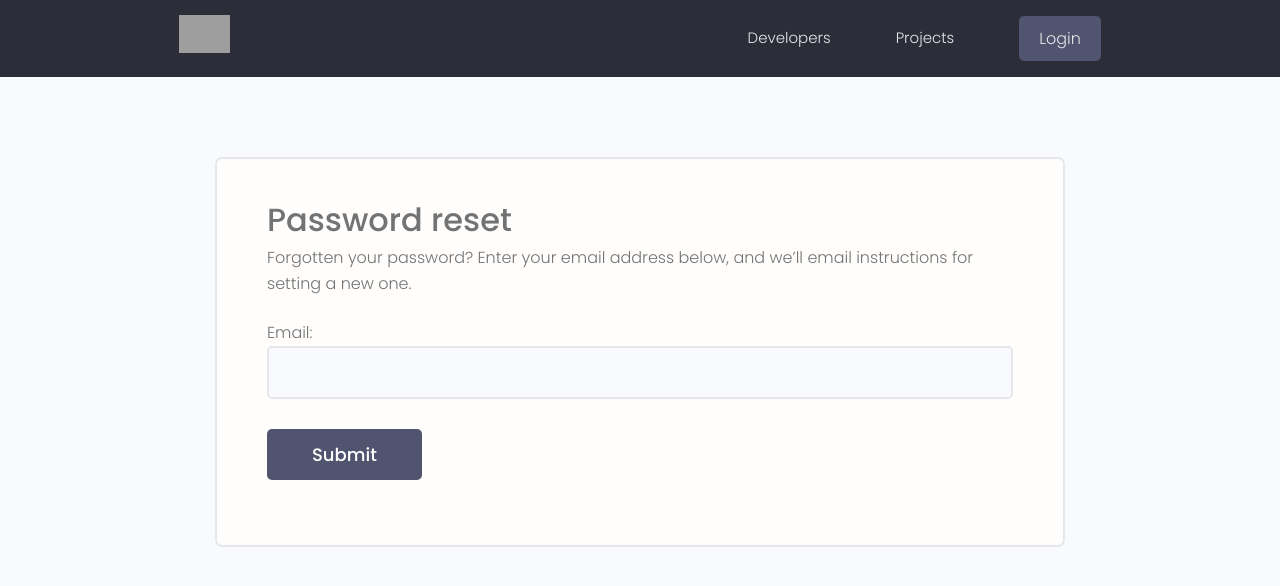
After one commit to djabirpc/DevSearch, a Django app: page /reset_password/ in a window 1280 px wide. The commit adds this page. Shown: the top 586 px of the page. Run offline with Django 3.2, Linux system fonts and the light colour scheme; some libraries are stand-ins or nearby versions; grey boxes are pictures that could not be loaded.

Commit message:
Send Email & Reset Password

```diff
--- a/devsearch/urls.py
+++ b/devsearch/urls.py
@@ -3,10 +3,21 @@ from django.urls import path,include
 from django.conf import settings
 from django.conf.urls.static import static
 
+from django.contrib.auth import views as auth_views
+
 urlpatterns = [
     path('admin/', admin.site.urls),
     path('projects/', include('projects.urls')),
     path('', include('users.urls')),
+
+    # Reset Password
+    path('reset_password/',auth_views.PasswordResetView.as_view(template_name="reset_password.html")
+    ,name="reset_password"), # User submits email for reset
+    path('reset_password_send/',auth_views.PasswordResetDoneView.as_view(template_name="reset_password_send.html")
+    ,name="password_reset_done"), # Email send message
+    path('reset/<uidb64>/<token>/',auth_views.PasswordResetConfirmView.as_view(template_name="reset.html")
+    ,name="password_reset_confirm"), # Email with link and reset instructions
+    path('reset_password_complete/',auth_views.PasswordResetCompleteView.as_view(template_name="reset_password_complete.html"),name="password_reset_complete") # Password successfully reset message
 ]
 
 urlpatterns += static(settings.MEDIA_URL, document_root=settings.MEDIA_ROOT)
--- a/projects/templates/projects/single-project.html
+++ b/projects/templates/projects/single-project.html
@@ -19,15 +19,13 @@
 
                 {% if project.source_link %}
                 <a class="singleProject__liveLink" href="{{project.source_link}}" target="_blank"><i
-                        class="im im-external-link"></i>Source
-                    Code
+                        class="im im-external-link"></i>Source Code
                 </a>
                 {% endif %}
 
                 {% if project.demo_link %}
-                <a class="singleProject__liveLink" href="{{project.source_link}}" target="_blank"><i
+                <a class="singleProject__liveLink" href="{{project.demo_link]}" target="_blank"><i
                         class="im im-external-link"></i>Live Demo
-
                 </a>
                 {% endif %}
 
--- /dev/null
+++ b/templates/reset_password.html
@@ -0,0 +1,50 @@
+{% extends 'main.html' %}
+
+{% block content %}
+
+<style>
+    input[type='text'],
+    input[type='email'],
+    input[type='password'] {
+        min-width: 24rem;
+        width: 100%;
+        padding: 1.2rem 1.5rem;
+        border-radius: 0.5rem;
+        border: 2px solid var(--color-light);
+        transition: all 0.3s ease-in-out;
+        background-color: var(--color-bg);
+    }
+
+    input[type='text']:focus,
+    input[type='email']:focus,
+    input[type='password']:focus,
+    input[type='text']:active,
+    input[type='email']:active,
+    input[type='password']:active {
+        outline: none;
+        border: 2px solid var(--color-main);
+    }
+</style>
+
+
+<!-- Main Section -->
+<main class="formPage my-xl">
+    <div class="content-box">
+        <div class="formWrapper">
+            <h3>Password reset</h3>
+
+            <p>Forgotten your password? Enter your email address below, and we’ll email instructions for setting a new
+                one.</p>
+
+            <br>
+
+            <form class="form" method="POST">
+                {% csrf_token %}
+                {{form.as_p}}
+                <input class="btn btn--sub btn--lg  my-md" type="submit" value="Submit" />
+            </form>
+        </div>
+    </div>
+</main>
+
+{% endblock content %}
--- a/users/templates/users/login_register.html
+++ b/users/templates/users/login_register.html
@@ -77,7 +77,7 @@
             </div>
             <div class="auth__actions">
               <input class="btn btn--sub btn--lg" type="submit" value="Log In" />
-              <a href="forgetpassword.html">Forget Password?</a>
+              <a href="{% url 'reset_password' %}">Forget Password?</a>
             </div>
           </form>
           <div class="auth__alternative">
```
Also changed, not shown: devsearch/settings.py (+8 -0 lines), templates/reset.html (added, +47 -0 lines), templates/reset_password_complete.html (added, +19 -0 lines), templates/reset_password_send.html (added, +21 -0 lines), users/signals.py (+15 -0 lines), db.sqlite3, static/images/Devsearch_Inbox.jpg (added), static/images/profiles/dennis.jpg (added), static/images/profiles/praveen_teUUY69.jpg (added).
